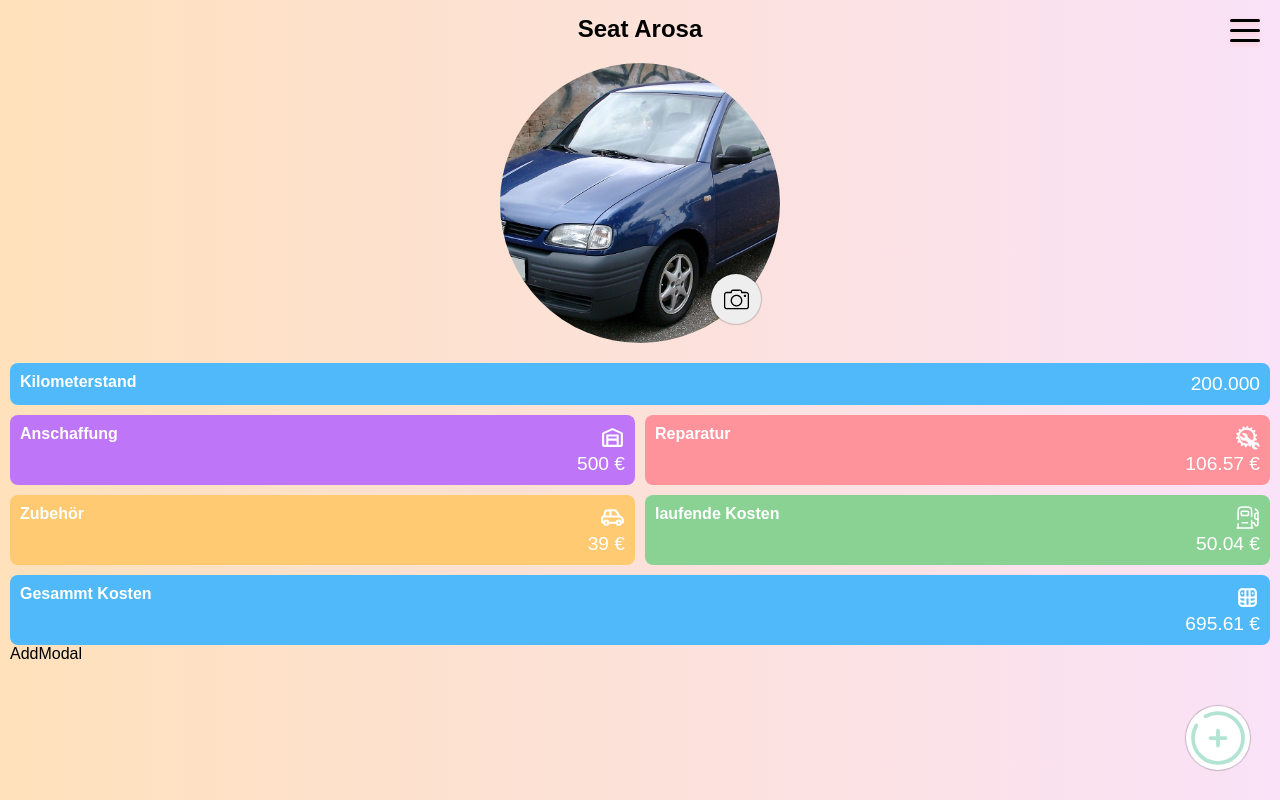
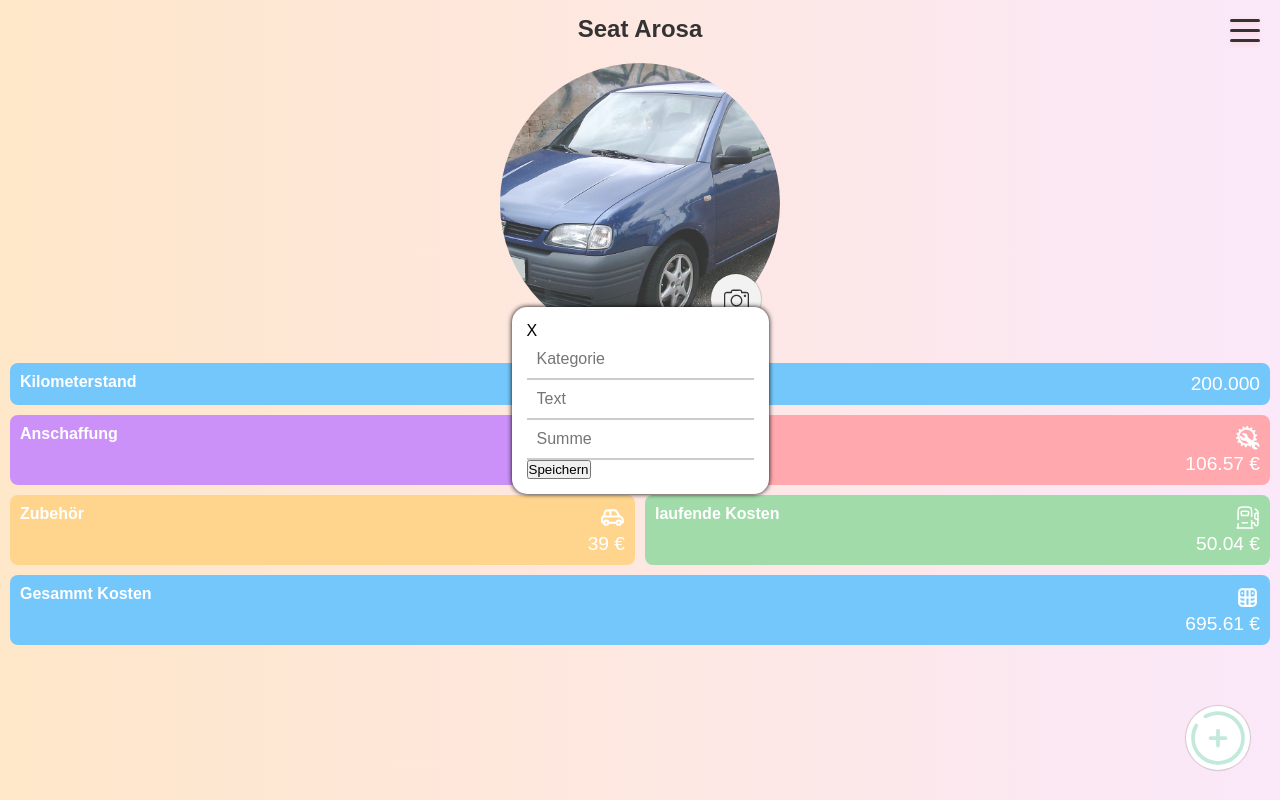
Before and after one commit to dannynothdurft2023/car-control, a Next.js app: page / in a window 1280 px wide. Both pictures are taken after a click on the element 1218 px from the left and 738 px from the top of the page. Built offline with nearby package versions, Linux system fonts and the light colour scheme.

Commit message:
Save route

```diff
--- a/src/app/api/carinfo/route.js
+++ b/src/app/api/carinfo/route.ts
@@ -1,7 +1,7 @@
 import { MongoClient } from "mongodb";
 import { NextResponse } from "next/server";
 
-const uri = process.env.MONGODB_URI;
+const uri: string = process.env.MONGODB_URI || "";
 const client = new MongoClient(uri);
 
 export async function GET() {
--- /dev/null
+++ b/src/app/api/save-issue/route.ts
@@ -0,0 +1,34 @@
+import { MongoClient } from "mongodb";
+import { NextResponse } from "next/server";
+
+const uri: string = process.env.MONGODB_URI || "";
+const client = new MongoClient(uri);
+
+export async function POST(req: Request) {
+  await client.connect();
+  const database = client.db("car-control");
+  const colIssue = database.collection("issue");
+
+  try {
+    const { data } = await req.json();
+
+    const save = await colIssue.insertOne({
+      category: data.category,
+      text: data.text,
+      value: data.value,
+    });
+
+    if (save) {
+      return NextResponse.json({
+        success: true,
+        message: "Auto gefunden",
+      });
+    }
+  } catch (error) {
+    return NextResponse.json({ message: error }, { status: 500 });
+  }
+}
+
+export async function UPDATE() {}
+
+export async function DELETE() {}
--- a/src/app/info/page.tsx
+++ b/src/app/info/page.tsx
@@ -39,7 +39,7 @@
               }
               return (
                 <tr key={key}>
-                  <td>{key}</td>
+                  <td>{key}:</td>
                   <td>{value}</td>
                 </tr>
               );
--- a/src/components/addModal.tsx
+++ b/src/components/addModal.tsx
@@ -1,4 +1,8 @@
-import React from "react";
+"use client";
+import "@/styles/modal.scss";
+import React, { useState } from "react";
+import Input from "@/components/input";
+import axios from "axios";
 
 interface AddButtonProps {
   modal: boolean;
@@ -6,12 +10,65 @@
 }
 
 const AddModal: React.FC<AddButtonProps> = ({ modal, setModal }) => {
-  //! Hier muss das Modal noch richtig erstellt werden
+  const currentUrl =
+    typeof window !== "undefined" ? window.location.origin : "";
+
+  const [issue, setIssue] = useState({
+    category: "",
+    text: "",
+    value: "",
+  });
+
+  const handleIssueChange = ({ currentTarget: input }: any) => {
+    setIssue({
+      ...issue,
+      [input.name]: input.value,
+    });
+  };
+
+  const saveIssue = async () => {
+    try {
+      const response = await axios.post(`${currentUrl}/api/save-issue`, {
+        data: issue,
+      });
+      if (response) {
+        setModal(false);
+      }
+    } catch (error: any) {
+      console.log("False");
+    }
+  };
 
   const closeModal = () => {
     setModal(false);
   };
-  return <div onClick={closeModal}>AddModal</div>;
+
+  return (
+    <div className="ct-overlay">
+      <div className="ct-add-modal">
+        <span onClick={closeModal}>X</span>
+        <Input
+          label="Kategorie"
+          value={issue.category}
+          name="category"
+          onChange={handleIssueChange}
+        />
+        <Input
+          label="Text"
+          value={issue.text}
+          name="text"
+          onChange={handleIssueChange}
+        />
+        <Input
+          label="Summe"
+          value={issue.value}
+          name="value"
+          onChange={handleIssueChange}
+        />
+        <button onClick={saveIssue}>Speichern</button>
+      </div>
+    </div>
+  );
 };
 
 export default AddModal;
--- /dev/null
+++ b/src/components/input.tsx
@@ -0,0 +1,51 @@
+import React, { FC, useState } from "react";
+import "@/styles/input.scss";
+
+type InputProps = {
+  type?: string;
+  label: string;
+  value: string;
+  name: string;
+  onChange: any;
+};
+
+const Input: FC<InputProps> = ({
+  type = "text",
+  label,
+  value,
+  name,
+  onChange,
+}) => {
+  const [isFocused, setFocused] = useState(false);
+
+  const handleFocus = () => {
+    setFocused(true);
+  };
+
+  const handleBlur = (e: any) => {
+    if (!e.target.value) {
+      setFocused(false);
+    }
+  };
+
+  return (
+    <div className={`input-container ${isFocused ? "focused" : ""}`}>
+      <input
+        placeholder={label}
+        className="input-field"
+        type={type}
+        value={value}
+        onFocus={handleFocus}
+        onBlur={handleBlur}
+        name={name}
+        onChange={onChange}
+      />
+      <label htmlFor="input-field" className="input-label">
+        {label}
+      </label>
+      <span className="input-highlight"></span>
+    </div>
+  );
+};
+
+export default Input;
--- /dev/null
+++ b/src/styles/input.scss
@@ -0,0 +1,40 @@
+.input-container {
+  position: relative;
+
+  .input-field {
+    display: block;
+    width: 100%;
+    padding: 10px;
+    font-size: 16px;
+    border: none;
+    border-bottom: 2px solid #ccc;
+    outline: none;
+    background-color: transparent;
+  }
+  .input-label {
+    position: absolute;
+    top: 0;
+    left: 0;
+    font-size: 16px;
+    color: rgba(204, 204, 204, 0);
+    pointer-events: none;
+    transition: all 0.3s ease;
+  }
+  .input-highlight {
+    position: absolute;
+    bottom: 0;
+    left: 0;
+    height: 2px;
+    width: 0;
+    background-color: #00bfa6;
+    transition: all 0.3s ease;
+  }
+  .input-field:focus + .input-label {
+    top: -20px;
+    font-size: 12px;
+    color: #00bfa6;
+  }
+  .input-field:focus + .input-label + .input-highlight {
+    width: 100%;
+  }
+}
--- /dev/null
+++ b/src/styles/modal.scss
@@ -0,0 +1,19 @@
+.ct-overlay {
+  position: absolute;
+  top: 0;
+  bottom: 0;
+  left: 0;
+  right: 0;
+  display: flex;
+  justify-content: center;
+  align-items: center;
+  background-color: rgba($color: #ffffff, $alpha: 0.2);
+  z-index: 10000;
+
+  .ct-add-modal {
+    background-color: #ffffff;
+    padding: 15px;
+    border-radius: 15px;
+    box-shadow: 0px 0px 5px #000000;
+  }
+}
```
